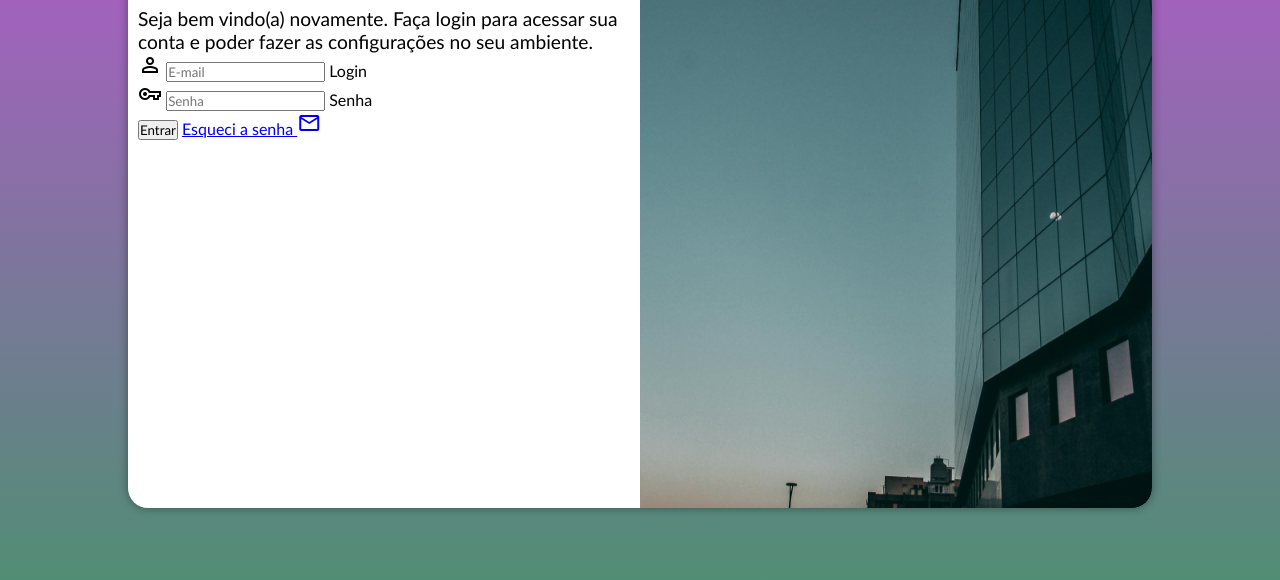
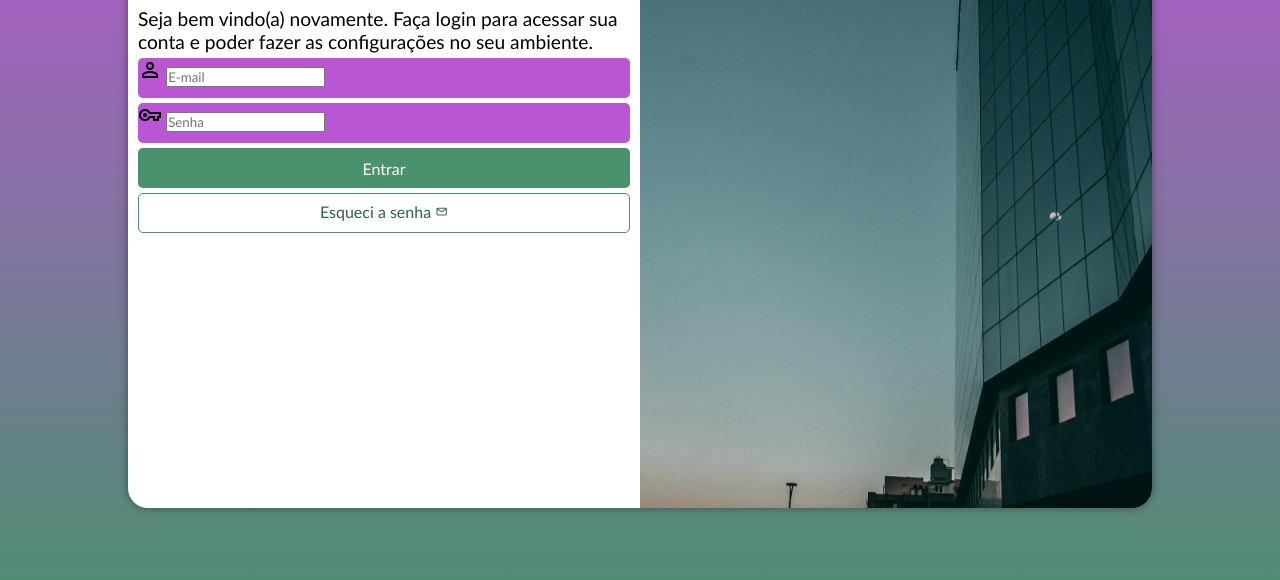
Before and after one commit to sammachado16/projeto-login, a plain HTML site: page index.html in a window 1280 px wide. Shown: the part 172-752 px from the top of the page. Drawn offline with nearby package versions, Linux system fonts and the light colour scheme.

Commit message:
Formulários

```diff
--- a/estilos/style.css
+++ b/estilos/style.css
@@ -55,3 +55,56 @@ div#formulario > h1 {
 div#formulario > p {
     font-size: 0.8em;
 }
+
+div.campo > label {
+    display: none;
+}
+
+form > div.campo {
+    background-color: mediumorchid;
+    display: block;
+    width: 100%;
+    height: 40px;
+    border-radius: 5px;
+    margin: 5px 0px;
+
+}
+
+form > input[type=submit] {
+    display: block;
+    font-size: 1em;
+    width: 100%;
+    height: 40px;
+    background-color: rgb(74, 145, 110);
+    color: white;
+    border: none;
+    border-radius: 5px;
+}
+
+form > input[type=submit]:hover {
+    background-color: rgb(109, 199, 154);
+    cursor: pointer;
+}
+
+form > a.botao {
+    display: block;
+    text-align: center;
+    font: 1em;
+    width: 100%;
+    height: 40px;
+    background-color: white;
+    color: rgb(43, 99, 71);
+    border: 1px solid rgb(74, 145, 110);
+    border-radius: 5px;
+    text-decoration: none;
+    padding-top: 8px;
+    margin-top: 5px;
+}
+
+form > a.botao:hover {
+    background-color: rgb(143, 233, 188);
+}
+
+form > a.botao > span {
+    font-size: 0.8em;
+}
--- a/index.html
+++ b/index.html
@@ -32,7 +32,7 @@
                         <label for="isenha">Senha</label>
                     </div>
                     <input type="submit" value="Entrar">
-                    <a href="esqueci.html">Esqueci a senha
+                    <a href="esqueci.html" class="botao">Esqueci a senha
                         <span class="material-symbols-outlined">mail</span>
                     </a>
                 </form>
```
